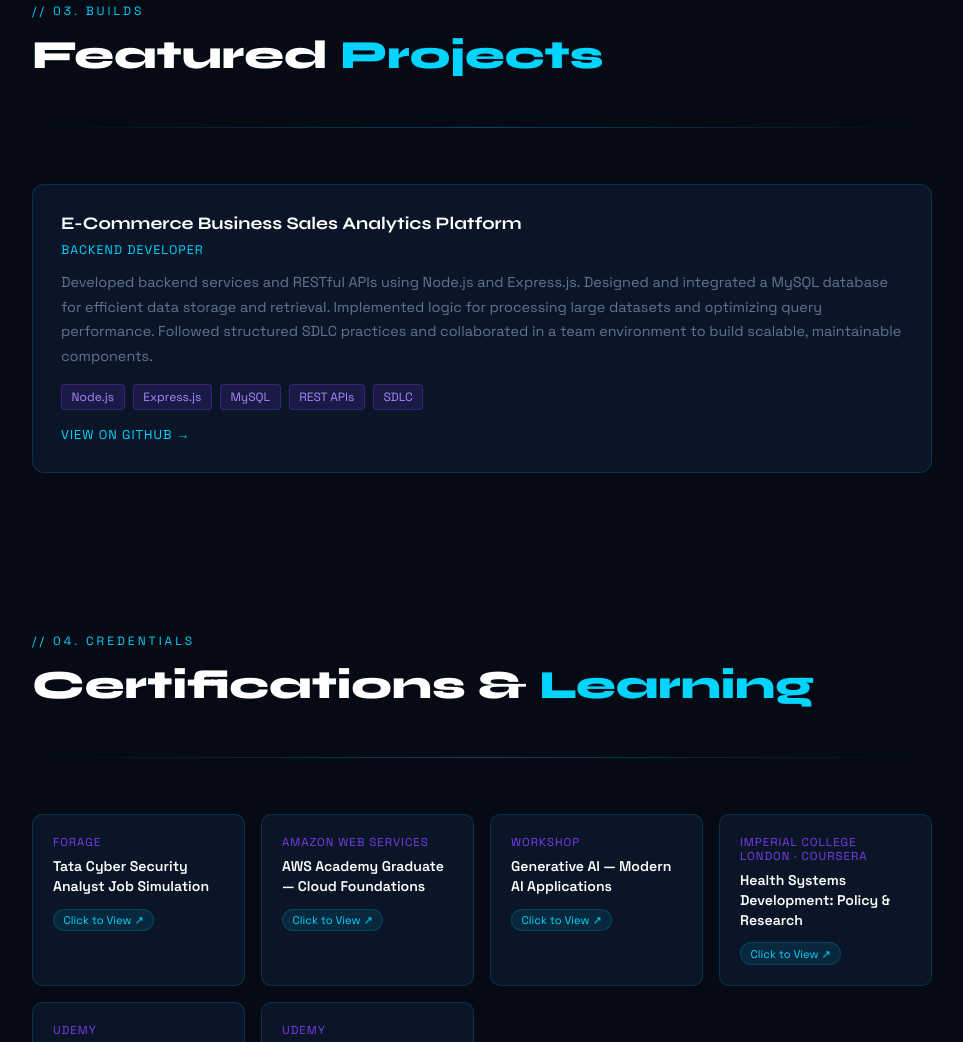
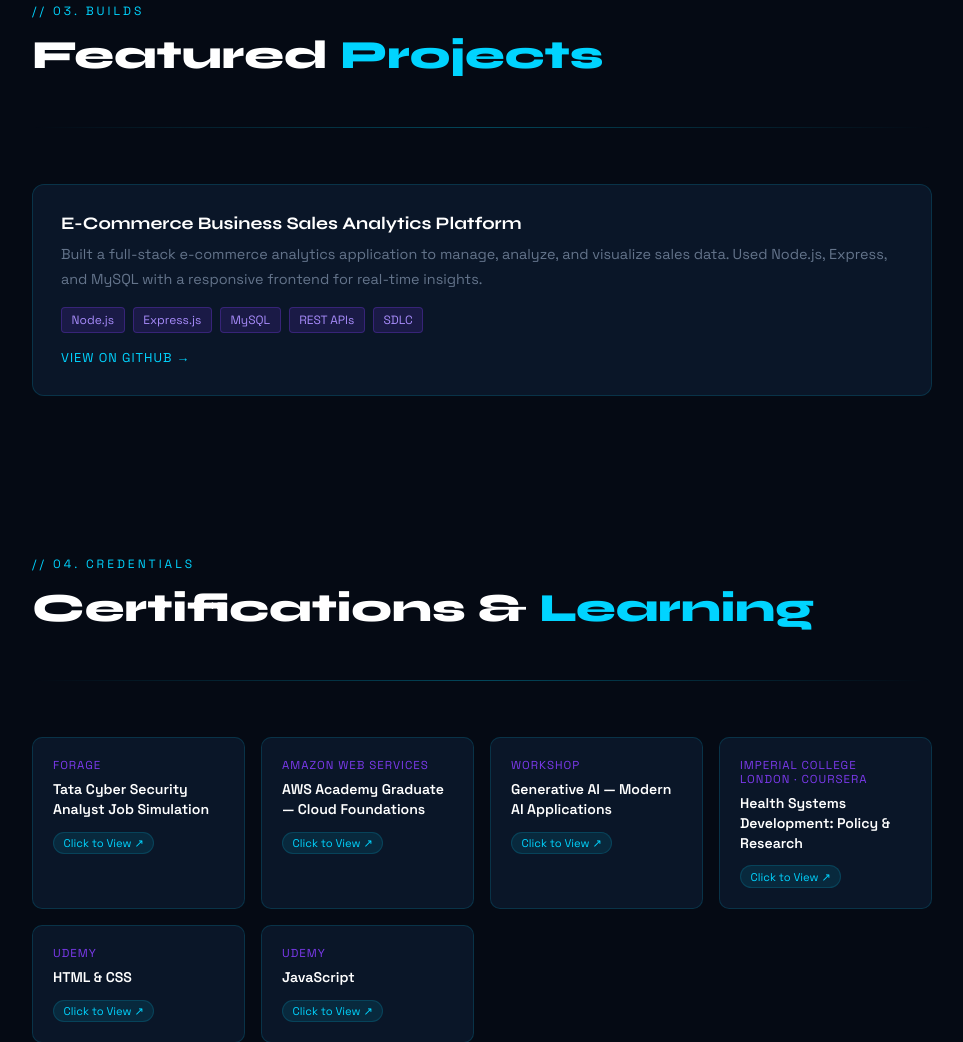
Before and after one commit to sanoushka/sanoushka.github.io, a plain HTML site: page index.html in a window 1280 px wide. Shown: the part 2349-3391 px from the top of the page, without its empty margins (158-1121 px from the left). Drawn offline with Linux system fonts and the light colour scheme.

Commit message:
Updated index

```diff
--- a/index.html
+++ b/index.html
@@ -270,9 +270,9 @@
     <div class="projects-grid">
       <div class="project-card">
         <div class="project-title">E-Commerce Business Sales Analytics Platform</div>
-        <div class="project-role">Backend Developer</div>
         <div class="project-desc">
-          Developed backend services and RESTful APIs using Node.js and Express.js. Designed and integrated a MySQL database for efficient data storage and retrieval. Implemented logic for processing large datasets and optimizing query performance. Followed structured SDLC practices and collaborated in a team environment to build scalable, maintainable components.
+          Built a full-stack e-commerce analytics application to manage, analyze, and visualize sales data.
+Used Node.js, Express, and MySQL with a responsive frontend for real-time insights.
         </div>
         <div class="tech-tags">
           <span class="tech-tag">Node.js</span>
@@ -282,7 +282,7 @@
           <span class="tech-tag">SDLC</span>
         </div>
         <div class="project-links">
-          <a href="https://github.com/sanoushka" class="project-link" target="_blank">View on GitHub →</a>
+          <a href="https://github.com/sanoushka/E-Commerce-Business-Sales-Analytics-Platform" class="project-link" target="_blank">View on GitHub →</a>
           <!-- Replace with direct repo link when available: href="https://github.com/sanoushka/your-repo-name" -->
         </div>
       </div>
```
